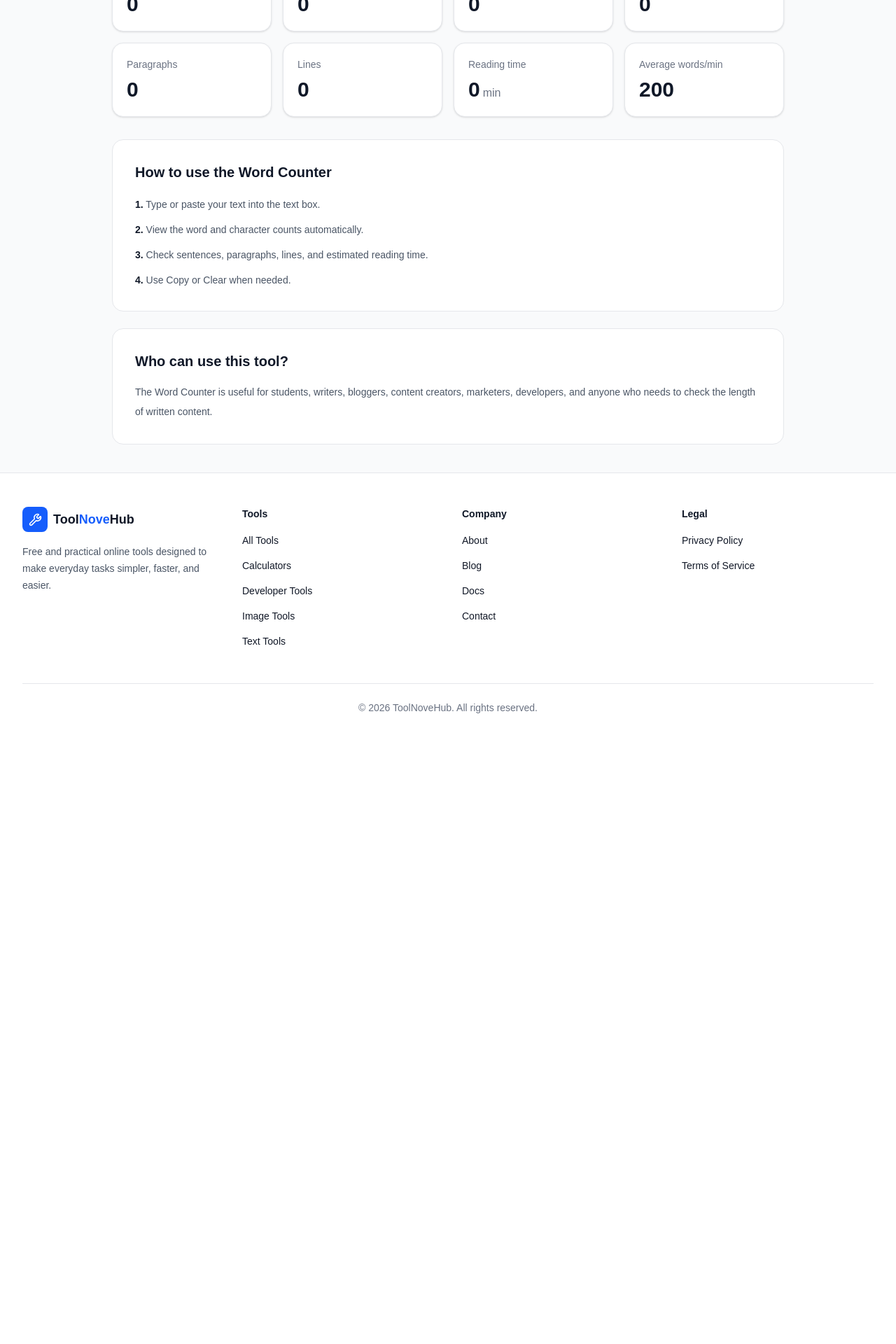
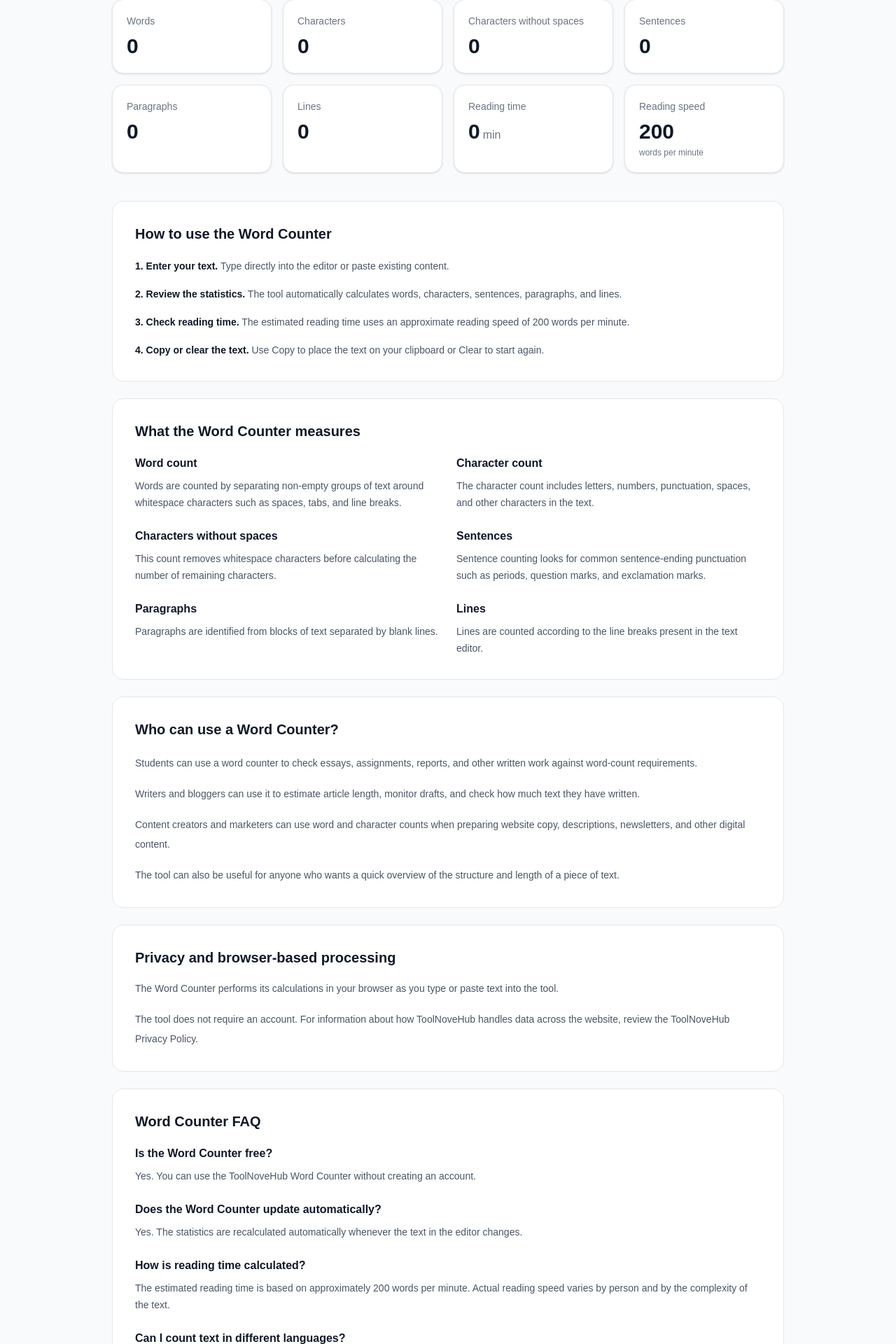
Before and after one commit to sprajeshofficial-wq/ToolNoveHub, a Next.js app: page /tools/word-counter in a window 1280 px wide. Shown: the part 880-2800 px from the top of the page at 70% size. Before the commit the page ends 1949 px from the top, so only its background shows below. Built offline with nearby package versions, Linux system fonts and the light colour scheme.

Commit message:
Improve word counter

```diff
--- a/app/tools/word-counter/page.tsx
+++ b/app/tools/word-counter/page.tsx
@@ -2,45 +2,83 @@
 
 import { useMemo, useState } from "react";
 
+type Stats = {
+  words: number;
+  characters: number;
+  charactersNoSpaces: number;
+  sentences: number;
+  paragraphs: number;
+  lines: number;
+  readingTime: number;
+};
+
+function countWords(text: string): number {
+  const trimmed = text.trim();
+
+  if (!trimmed) {
+    return 0;
+  }
+
+  return trimmed.split(/\s+/u).filter(Boolean).length;
+}
+
+function countSentences(text: string): number {
+  const trimmed = text.trim();
+
+  if (!trimmed) {
+    return 0;
+  }
+
+  return trimmed
+    .split(/[.!?]+(?:\s|$)/u)
+    .map((sentence) => sentence.trim())
+    .filter(Boolean).length;
+}
+
+function countParagraphs(text: string): number {
+  const trimmed = text.trim();
+
+  if (!trimmed) {
+    return 0;
+  }
+
+  return trimmed
+    .split(/\n\s*\n/u)
+    .map((paragraph) => paragraph.trim())
+    .filter(Boolean).length;
+}
+
+function countLines(text: string): number {
+  if (!text) {
+    return 0;
+  }
+
+  return text.split(/\r?\n/u).length;
+}
+
 export default function WordCounterPage() {
   const [text, setText] = useState("");
+  const [copyStatus, setCopyStatus] = useState("");
 
-  const stats = useMemo(() => {
-    const trimmed = text.trim();
-
-    const words = trimmed
-      ? trimmed.split(/\s+/).filter(Boolean).length
-      : 0;
-
-    const characters = text.length;
-
-    const charactersNoSpaces = text.replace(/\s/g, "").length;
-
-    const lines = text ? text.split(/\r?\n/).length : 0;
-
-    const sentences = trimmed
-      ? trimmed.split(/[.!?]+/).filter((sentence) => sentence.trim()).length
-      : 0;
-
-    const paragraphs = trimmed
-      ? trimmed.split(/\n\s*\n/).filter((paragraph) => paragraph.trim()).length
-      : 0;
-
-    const readingTime = words > 0 ? Math.ceil(words / 200) : 0;
+  const stats = useMemo<Stats>(() => {
+    const words = countWords(text);
 
     return {
       words,
-      characters,
-      charactersNoSpaces,
-      lines,
-      sentences,
-      paragraphs,
-      readingTime,
+      characters: Array.from(text).length,
+      charactersNoSpaces: Array.from(
+        text.replace(/\s/gu, ""),
+      ).length,
+      sentences: countSentences(text),
+      paragraphs: countParagraphs(text),
+      lines: countLines(text),
+      readingTime: words > 0 ? Math.ceil(words / 200) : 0,
     };
   }, [text]);
 
   const clearText = () => {
     setText("");
+    setCopyStatus("");
   };
 
   const copyText = async () => {
@@ -50,8 +88,11 @@ export default function WordCounterPage() {
 
     try {
       await navigator.clipboard.writeText(text);
+      setCopyStatus("Text copied.");
     } catch {
-      // Clipboard access may be unavailable in some browsers.
+      setCopyStatus(
+        "Unable to copy automatically. Please select and copy the text manually.",
+      );
     }
   };
 
@@ -69,23 +110,31 @@ export default function WordCounterPage() {
             </h1>
 
             <p className="mx-auto mt-4 max-w-2xl text-base leading-7 text-gray-600">
-              Count words, characters, sentences, paragraphs, and estimate
-              reading time instantly.
+              Count words, characters, sentences, paragraphs, and lines
+              while estimating how long your text may take to read.
             </p>
           </div>
         </div>
       </section>
 
       <main className="mx-auto max-w-5xl px-4 py-10 sm:px-6 lg:px-8">
-        <section className="rounded-2xl border border-gray-200 bg-white p-6 shadow-sm sm:p-8">
-          <div className="flex flex-col gap-3 sm:flex-row sm:items-center sm:justify-between">
+        {/* Editor */}
+        <section
+          aria-labelledby="word-counter-editor"
+          className="rounded-2xl border border-gray-200 bg-white p-6 shadow-sm sm:p-8"
+        >
+          <div className="flex flex-col gap-4 sm:flex-row sm:items-center sm:justify-between">
             <div>
-              <h2 className="text-lg font-semibold text-gray-900">
+              <h2
+                id="word-counter-editor"
+                className="text-lg font-semibold text-gray-900"
+              >
                 Enter your text
               </h2>
 
               <p className="mt-1 text-sm text-gray-500">
-                Statistics update automatically as you type.
+                Statistics update automatically as you type or paste
+                text.
               </p>
             </div>
 
@@ -94,7 +143,7 @@ export default function WordCounterPage() {
                 type="button"
                 onClick={copyText}
                 disabled={!text}
-                className="rounded-lg border border-gray-300 bg-white px-4 py-2 text-sm font-semibold text-gray-700 transition hover:bg-gray-50 disabled:cursor-not-allowed disabled:opacity-50"
+                className="rounded-lg border border-gray-300 bg-white px-4 py-2 text-sm font-semibold text-gray-700 transition hover:bg-gray-50 focus:outline-none focus:ring-2 focus:ring-blue-500 focus:ring-offset-2 disabled:cursor-not-allowed disabled:opacity-50"
               >
                 Copy
               </button>
@@ -103,37 +152,75 @@ export default function WordCounterPage() {
                 type="button"
                 onClick={clearText}
                 disabled={!text}
-                className="rounded-lg border border-gray-300 bg-white px-4 py-2 text-sm font-semibold text-gray-700 transition hover:bg-gray-50 disabled:cursor-not-allowed disabled:opacity-50"
+                className="rounded-lg border border-gray-300 bg-white px-4 py-2 text-sm font-semibold text-gray-700 transition hover:bg-gray-50 focus:outline-none focus:ring-2 focus:ring-blue-500 focus:ring-offset-2 disabled:cursor-not-allowed disabled:opacity-50"
               >
                 Clear
               </button>
             </div>
           </div>
 
-          <label htmlFor="word-counter-text" className="sr-only">
+          <label
+            htmlFor="word-counter-text"
+            className="sr-only"
+          >
             Text to count
           </label>
 
           <textarea
             id="word-counter-text"
             value={text}
-            onChange={(event) => setText(event.target.value)}
+            onChange={(event) => {
+              setText(event.target.value);
+              setCopyStatus("");
+            }}
             placeholder="Start typing or paste your text here..."
+            spellCheck
             className="mt-6 min-h-[320px] w-full resize-y rounded-xl border border-gray-300 px-4 py-4 text-sm leading-7 text-gray-900 outline-none transition placeholder:text-gray-400 focus:border-blue-500 focus:ring-2 focus:ring-blue-100"
           />
+
+          <div
+            className="mt-3 min-h-5 text-sm text-gray-500"
+            aria-live="polite"
+          >
+            {copyStatus}
+          </div>
         </section>
 
-        <section className="mt-8 grid gap-4 sm:grid-cols-2 lg:grid-cols-4">
+        {/* Statistics */}
+        <section
+          aria-labelledby="word-counter-statistics"
+          className="mt-8"
+        >
+          <h2
+            id="word-counter-statistics"
+            className="sr-only"
+          >
+            Text statistics
+          </h2>
+
+          <div className="grid gap-4 sm:grid-cols-2 lg:grid-cols-4">
             <div className="rounded-2xl border border-gray-200 bg-white p-5 shadow-sm">
-            <p className="text-sm font-medium text-gray-500">Words</p>
-            <p className="mt-2 text-3xl font-bold text-gray-900">
+              <p className="text-sm font-medium text-gray-500">
+                Words
+              </p>
+
+              <p
+                className="mt-2 text-3xl font-bold text-gray-900"
+                aria-label={`${stats.words.toLocaleString()} words`}
+              >
                 {stats.words.toLocaleString()}
               </p>
             </div>
 
             <div className="rounded-2xl border border-gray-200 bg-white p-5 shadow-sm">
-            <p className="text-sm font-medium text-gray-500">Characters</p>
-            <p className="mt-2 text-3xl font-bold text-gray-900">
+              <p className="text-sm font-medium text-gray-500">
+                Characters
+              </p>
+
+              <p
+                className="mt-2 text-3xl font-bold text-gray-900"
+                aria-label={`${stats.characters.toLocaleString()} characters`}
+              >
                 {stats.characters.toLocaleString()}
               </p>
             </div>
@@ -142,28 +229,50 @@ export default function WordCounterPage() {
               <p className="text-sm font-medium text-gray-500">
                 Characters without spaces
               </p>
-            <p className="mt-2 text-3xl font-bold text-gray-900">
+
+              <p
+                className="mt-2 text-3xl font-bold text-gray-900"
+                aria-label={`${stats.charactersNoSpaces.toLocaleString()} characters without spaces`}
+              >
                 {stats.charactersNoSpaces.toLocaleString()}
               </p>
             </div>
 
             <div className="rounded-2xl border border-gray-200 bg-white p-5 shadow-sm">
-            <p className="text-sm font-medium text-gray-500">Sentences</p>
-            <p className="mt-2 text-3xl font-bold text-gray-900">
+              <p className="text-sm font-medium text-gray-500">
+                Sentences
+              </p>
+
+              <p
+                className="mt-2 text-3xl font-bold text-gray-900"
+                aria-label={`${stats.sentences.toLocaleString()} sentences`}
+              >
                 {stats.sentences.toLocaleString()}
               </p>
             </div>
 
             <div className="rounded-2xl border border-gray-200 bg-white p-5 shadow-sm">
-            <p className="text-sm font-medium text-gray-500">Paragraphs</p>
-            <p className="mt-2 text-3xl font-bold text-gray-900">
+              <p className="text-sm font-medium text-gray-500">
+                Paragraphs
+              </p>
+
+              <p
+                className="mt-2 text-3xl font-bold text-gray-900"
+                aria-label={`${stats.paragraphs.toLocaleString()} paragraphs`}
+              >
                 {stats.paragraphs.toLocaleString()}
               </p>
             </div>
 
             <div className="rounded-2xl border border-gray-200 bg-white p-5 shadow-sm">
-            <p className="text-sm font-medium text-gray-500">Lines</p>
-            <p className="mt-2 text-3xl font-bold text-gray-900">
+              <p className="text-sm font-medium text-gray-500">
+                Lines
+              </p>
+
+              <p
+                className="mt-2 text-3xl font-bold text-gray-900"
+                aria-label={`${stats.lines.toLocaleString()} lines`}
+              >
                 {stats.lines.toLocaleString()}
               </p>
             </div>
@@ -172,7 +281,11 @@ export default function WordCounterPage() {
               <p className="text-sm font-medium text-gray-500">
                 Reading time
               </p>
-            <p className="mt-2 text-3xl font-bold text-gray-900">
+
+              <p
+                className="mt-2 text-3xl font-bold text-gray-900"
+                aria-label={`${stats.readingTime} minute estimated reading time`}
+              >
                 {stats.readingTime}
                 <span className="ml-1 text-base font-medium text-gray-500">
                   min
@@ -182,50 +295,235 @@ export default function WordCounterPage() {
 
             <div className="rounded-2xl border border-gray-200 bg-white p-5 shadow-sm">
               <p className="text-sm font-medium text-gray-500">
-              Average words/min
+                Reading speed
               </p>
-            <p className="mt-2 text-3xl font-bold text-gray-900">200</p>
+
+              <p className="mt-2 text-3xl font-bold text-gray-900">
+                200
+              </p>
+
+              <p className="mt-1 text-xs text-gray-500">
+                words per minute
+              </p>
+            </div>
           </div>
         </section>
 
-        <section className="mt-8 rounded-2xl border border-gray-200 bg-white p-6 sm:p-8">
+        {/* How to use */}
+        <section className="mt-10 rounded-2xl border border-gray-200 bg-white p-6 sm:p-8">
           <h2 className="text-xl font-bold text-gray-900">
             How to use the Word Counter
           </h2>
 
-          <ol className="mt-5 space-y-3 text-sm leading-6 text-gray-600">
+          <ol className="mt-5 space-y-4 text-sm leading-6 text-gray-600">
             <li>
-              <strong className="text-gray-900">1.</strong> Type or paste your
-              text into the text box.
+              <strong className="text-gray-900">1. Enter your text.</strong>{" "}
+              Type directly into the editor or paste existing content.
             </li>
 
             <li>
-              <strong className="text-gray-900">2.</strong> View the word and
-              character counts automatically.
+              <strong className="text-gray-900">2. Review the statistics.</strong>{" "}
+              The tool automatically calculates words, characters,
+              sentences, paragraphs, and lines.
             </li>
 
             <li>
-              <strong className="text-gray-900">3.</strong> Check sentences,
-              paragraphs, lines, and estimated reading time.
+              <strong className="text-gray-900">3. Check reading time.</strong>{" "}
+              The estimated reading time uses an approximate reading
+              speed of 200 words per minute.
             </li>
 
             <li>
-              <strong className="text-gray-900">4.</strong> Use Copy or Clear
-              when needed.
+              <strong className="text-gray-900">4. Copy or clear the text.</strong>{" "}
+              Use Copy to place the text on your clipboard or Clear to
+              start again.
             </li>
           </ol>
         </section>
 
+        {/* What each count means */}
         <section className="mt-6 rounded-2xl border border-gray-200 bg-white p-6 sm:p-8">
           <h2 className="text-xl font-bold text-gray-900">
-            Who can use this tool?
+            What the Word Counter measures
           </h2>
 
-          <p className="mt-4 text-sm leading-7 text-gray-600">
-            The Word Counter is useful for students, writers, bloggers,
-            content creators, marketers, developers, and anyone who needs to
-            check the length of written content.
+          <div className="mt-5 grid gap-6 sm:grid-cols-2">
+            <div>
+              <h3 className="font-semibold text-gray-900">
+                Word count
+              </h3>
+
+              <p className="mt-2 text-sm leading-6 text-gray-600">
+                Words are counted by separating non-empty groups of
+                text around whitespace characters such as spaces,
+                tabs, and line breaks.
               </p>
+            </div>
+
+            <div>
+              <h3 className="font-semibold text-gray-900">
+                Character count
+              </h3>
+
+              <p className="mt-2 text-sm leading-6 text-gray-600">
+                The character count includes letters, numbers,
+                punctuation, spaces, and other characters in the text.
+              </p>
+            </div>
+
+            <div>
+              <h3 className="font-semibold text-gray-900">
+                Characters without spaces
+              </h3>
+
+              <p className="mt-2 text-sm leading-6 text-gray-600">
+                This count removes whitespace characters before
+                calculating the number of remaining characters.
+              </p>
+            </div>
+
+            <div>
+              <h3 className="font-semibold text-gray-900">
+                Sentences
+              </h3>
+
+              <p className="mt-2 text-sm leading-6 text-gray-600">
+                Sentence counting looks for common sentence-ending
+                punctuation such as periods, question marks, and
+                exclamation marks.
+              </p>
+            </div>
+
+            <div>
+              <h3 className="font-semibold text-gray-900">
+                Paragraphs
+              </h3>
+
+              <p className="mt-2 text-sm leading-6 text-gray-600">
+                Paragraphs are identified from blocks of text separated
+                by blank lines.
+              </p>
+            </div>
+
+            <div>
+              <h3 className="font-semibold text-gray-900">
+                Lines
+              </h3>
+
+              <p className="mt-2 text-sm leading-6 text-gray-600">
+                Lines are counted according to the line breaks present
+                in the text editor.
+              </p>
+            </div>
+          </div>
+        </section>
+
+        {/* Use cases */}
+        <section className="mt-6 rounded-2xl border border-gray-200 bg-white p-6 sm:p-8">
+          <h2 className="text-xl font-bold text-gray-900">
+            Who can use a Word Counter?
+          </h2>
+
+          <div className="mt-5 space-y-4 text-sm leading-7 text-gray-600">
+            <p>
+              Students can use a word counter to check essays,
+              assignments, reports, and other written work against
+              word-count requirements.
+            </p>
+
+            <p>
+              Writers and bloggers can use it to estimate article
+              length, monitor drafts, and check how much text they have
+              written.
+            </p>
+
+            <p>
+              Content creators and marketers can use word and character
+              counts when preparing website copy, descriptions,
+              newsletters, and other digital content.
+            </p>
+
+            <p>
+              The tool can also be useful for anyone who wants a quick
+              overview of the structure and length of a piece of text.
+            </p>
+          </div>
+        </section>
+
+        {/* Privacy */}
+        <section className="mt-6 rounded-2xl border border-gray-200 bg-white p-6 sm:p-8">
+          <h2 className="text-xl font-bold text-gray-900">
+            Privacy and browser-based processing
+          </h2>
+
+          <div className="mt-4 space-y-4 text-sm leading-7 text-gray-600">
+            <p>
+              The Word Counter performs its calculations in your
+              browser as you type or paste text into the tool.
+            </p>
+
+            <p>
+              The tool does not require an account. For information
+              about how ToolNoveHub handles data across the website,
+              review the ToolNoveHub Privacy Policy.
+            </p>
+          </div>
+        </section>
+
+        {/* FAQ */}
+        <section className="mt-6 rounded-2xl border border-gray-200 bg-white p-6 sm:p-8">
+          <h2 className="text-xl font-bold text-gray-900">
+            Word Counter FAQ
+          </h2>
+
+          <div className="mt-5 space-y-6">
+            <div>
+              <h3 className="font-semibold text-gray-900">
+                Is the Word Counter free?
+              </h3>
+
+              <p className="mt-2 text-sm leading-6 text-gray-600">
+                Yes. You can use the ToolNoveHub Word Counter without
+                creating an account.
+              </p>
+            </div>
+
+            <div>
+              <h3 className="font-semibold text-gray-900">
+                Does the Word Counter update automatically?
+              </h3>
+
+              <p className="mt-2 text-sm leading-6 text-gray-600">
+                Yes. The statistics are recalculated automatically
+                whenever the text in the editor changes.
+              </p>
+            </div>
+
+            <div>
+              <h3 className="font-semibold text-gray-900">
+                How is reading time calculated?
+              </h3>
+
+              <p className="mt-2 text-sm leading-6 text-gray-600">
+                The estimated reading time is based on approximately
+                200 words per minute. Actual reading speed varies by
+                person and by the complexity of the text.
+              </p>
+            </div>
+
+            <div>
+              <h3 className="font-semibold text-gray-900">
+                Can I count text in different languages?
+              </h3>
+
+              <p className="mt-2 text-sm leading-6 text-gray-600">
+                The tool can process Unicode text, but word and
+                sentence counting rules can vary between languages.
+                The displayed counts are based on the browser-side
+                counting rules used by this tool.
+              </p>
+            </div>
+          </div>
         </section>
       </main>
     </div>
```
Lines whose indentation alone changed are shown as unchanged.
